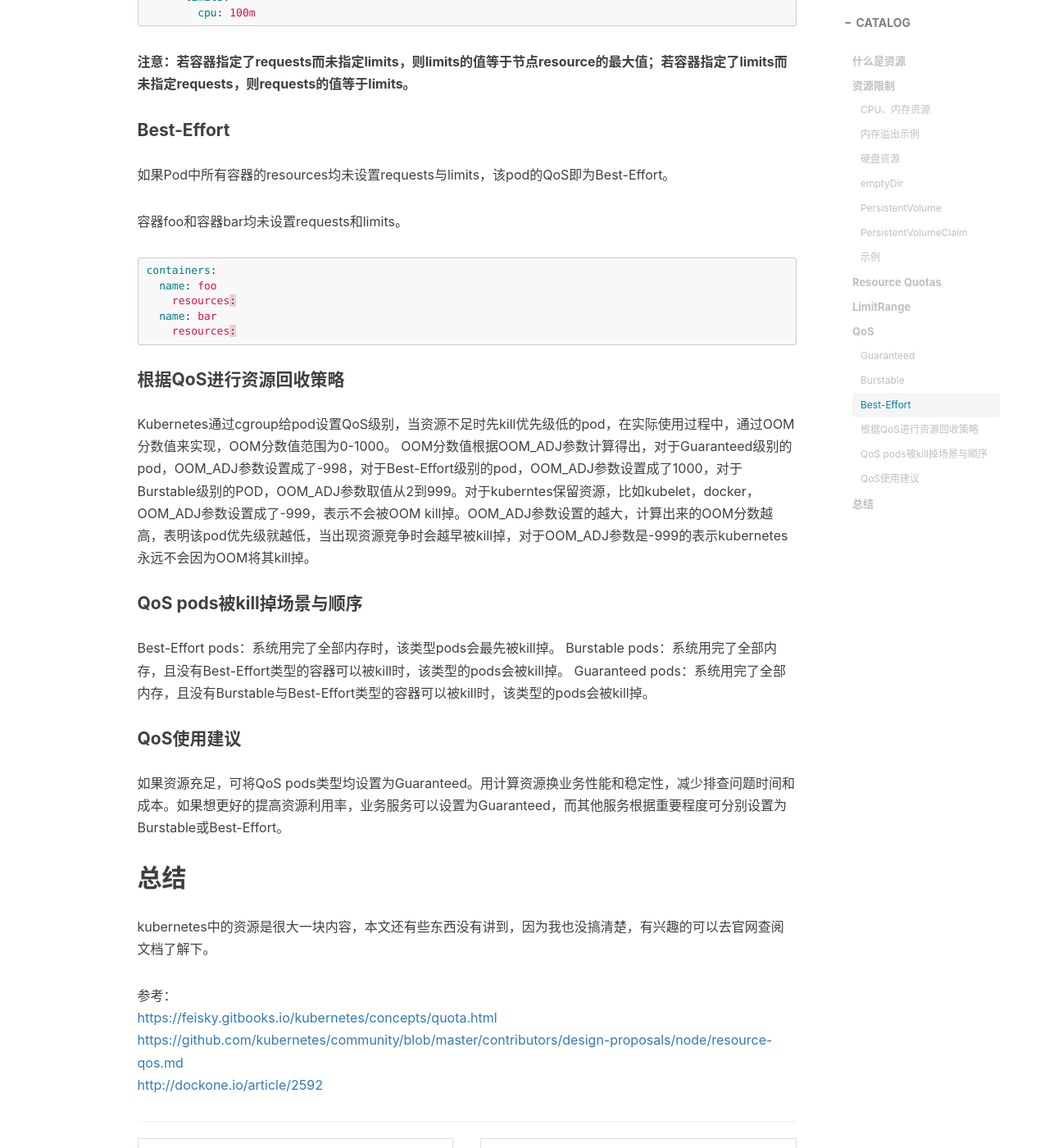
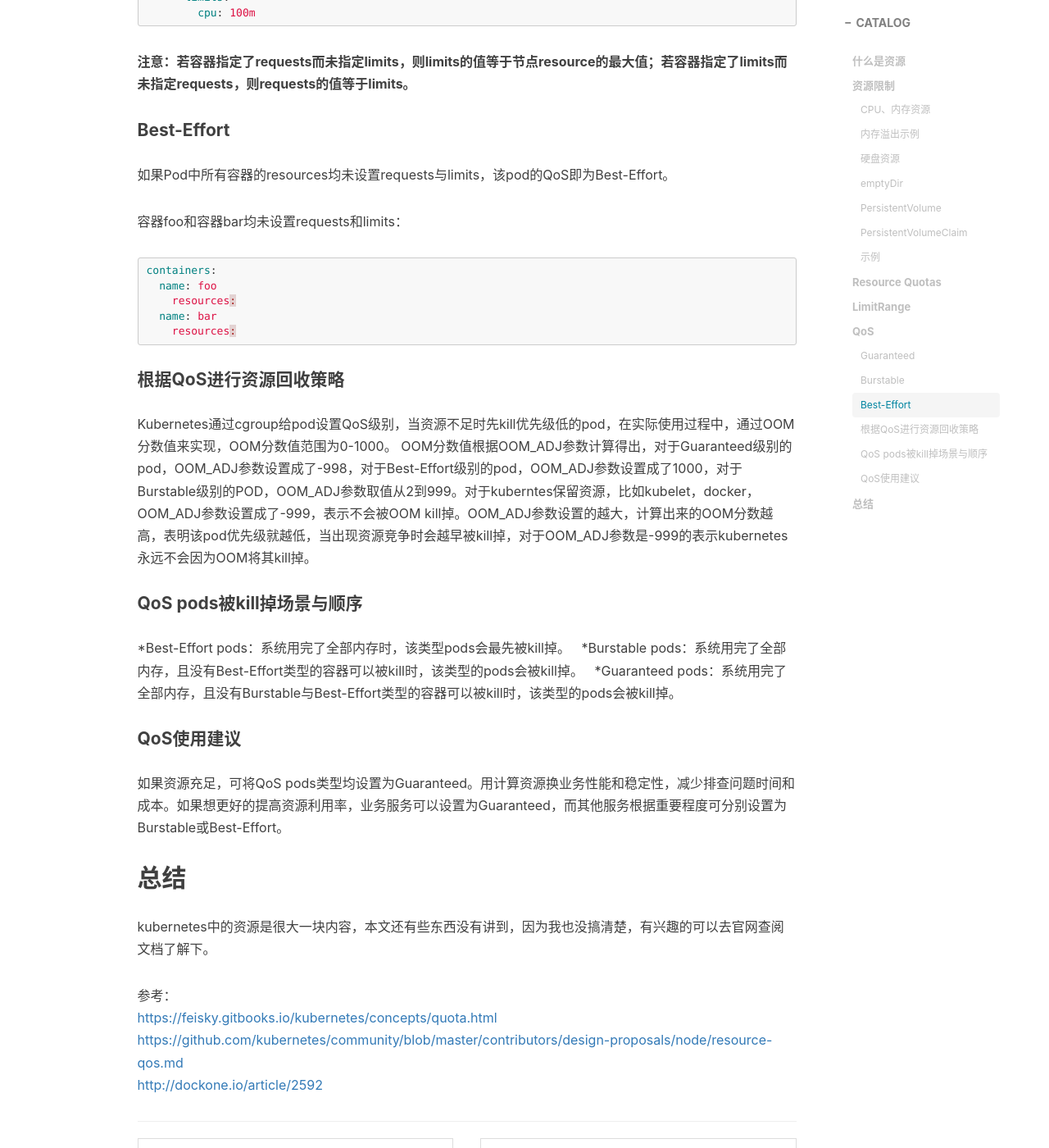
Before and after one commit to fengh0409/fengh0409.github.io, a Jekyll site: the page built from _posts/2017-12-04-the-management-of-resource-in-kubernetes.markdown, in a window 1280 px wide and 1400 px high, scrolled down 10820 px. Shown: the whole window at 82% size. Built offline with Jekyll 4.4.1, drawn with Linux system fonts in a browser that asks for light colours; nearby versions of some CDN libraries; comment, search, counter and statistics services are not loaded; some of the changed text lies outside the part shown.

````diff
--- a/_posts/2017-12-04-the-management-of-resource-in-kubernetes.markdown
+++ b/_posts/2017-12-04-the-management-of-resource-in-kubernetes.markdown
@@ -416,7 +416,7 @@ containers:
 #### Burstable
 pod中只要有一个容器的requests和limits的设置不相同，该pod的QoS即为Burstable。
 
-容器foo指定了resource，而容器bar未指定
+容器foo指定了resource，而容器bar未指定：
 ```yaml
 containers:
   name: foo
@@ -431,7 +431,7 @@ containers:
   name: bar
 ```
 
-容器foo设置了内存limits，而容器bar设置了CPU limits
+容器foo设置了内存limits，而容器bar设置了CPU limits：
 ```yaml
 containers:
   name: foo
@@ -450,7 +450,7 @@ containers:
 #### Best-Effort
 如果Pod中所有容器的resources均未设置requests与limits，该pod的QoS即为Best-Effort。
 
-容器foo和容器bar均未设置requests和limits。
+容器foo和容器bar均未设置requests和limits：
 ```yaml
 containers:
   name: foo
@@ -464,9 +464,9 @@ Kubernetes通过cgroup给pod设置QoS级别，当资源不足时先kill优先级
 OOM分数值根据OOM_ADJ参数计算得出，对于Guaranteed级别的pod，OOM_ADJ参数设置成了-998，对于Best-Effort级别的pod，OOM_ADJ参数设置成了1000，对于Burstable级别的POD，OOM_ADJ参数取值从2到999。对于kuberntes保留资源，比如kubelet，docker，OOM_ADJ参数设置成了-999，表示不会被OOM kill掉。OOM_ADJ参数设置的越大，计算出来的OOM分数越高，表明该pod优先级就越低，当出现资源竞争时会越早被kill掉，对于OOM_ADJ参数是-999的表示kubernetes永远不会因为OOM将其kill掉。
 
 #### QoS pods被kill掉场景与顺序
-Best-Effort pods：系统用完了全部内存时，该类型pods会最先被kill掉。
-Burstable pods：系统用完了全部内存，且没有Best-Effort类型的容器可以被kill时，该类型的pods会被kill掉。
-Guaranteed pods：系统用完了全部内存，且没有Burstable与Best-Effort类型的容器可以被kill时，该类型的pods会被kill掉。
+*Best-Effort pods：系统用完了全部内存时，该类型pods会最先被kill掉。
+*Burstable pods：系统用完了全部内存，且没有Best-Effort类型的容器可以被kill时，该类型的pods会被kill掉。
+*Guaranteed pods：系统用完了全部内存，且没有Burstable与Best-Effort类型的容器可以被kill时，该类型的pods会被kill掉。
 
 #### QoS使用建议
 如果资源充足，可将QoS pods类型均设置为Guaranteed。用计算资源换业务性能和稳定性，减少排查问题时间和成本。如果想更好的提高资源利用率，业务服务可以设置为Guaranteed，而其他服务根据重要程度可分别设置为Burstable或Best-Effort。
````
